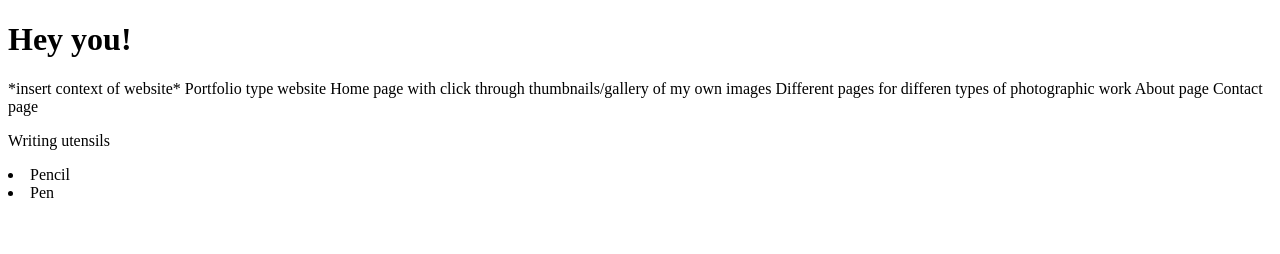
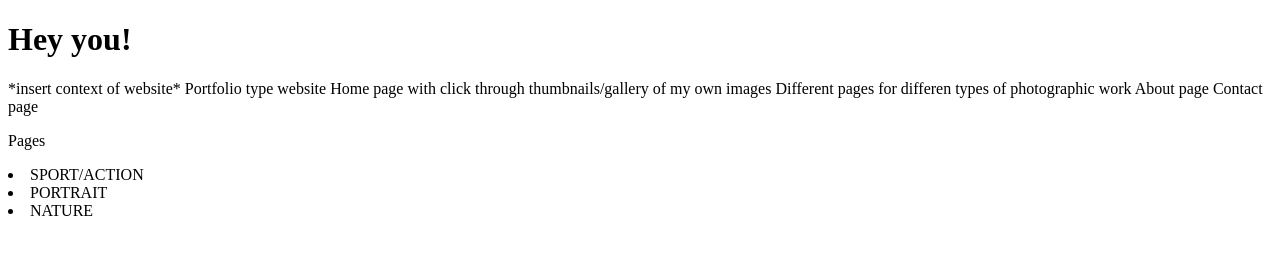
Before and after one commit to Emmadayan/emma.github.io, a plain HTML site: page index.html in a window 1280 px wide. Drawn offline with Linux system fonts and the light colour scheme.

Commit message:
Add files via upload

```diff
--- a/index.html
+++ b/index.html
@@ -13,12 +13,15 @@
       About page
       Contact page
     </p>
-    <p> Writing utensils </p>
+    <p> Pages </p>
       <li>
-        Pencil
+        SPORT/ACTION
       </li>
       <li>
-        Pen
+        PORTRAIT
+      </li>
+      <li>
+        NATURE
       </li>
 </body>
 </html>
```
